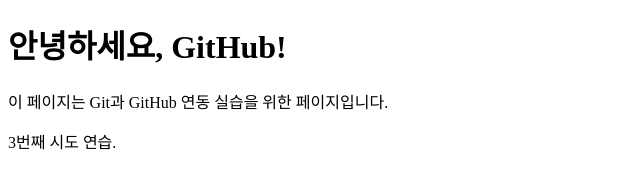
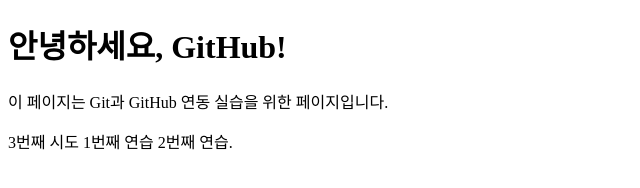
Before and after one commit to onwoochan/my-third-git-project, a plain HTML site: page index.html in a window 1280 px wide. Shown: the whole page, without its empty margins (0-640 px from the left). Drawn offline with Linux system fonts and the light colour scheme.

Commit message:
파일 수정

```diff
--- a/index.html
+++ b/index.html
@@ -8,6 +8,6 @@
 <body>
     <h1>안녕하세요, GitHub!</h1>
     <p>이 페이지는 Git과 GitHub 연동 실습을 위한 페이지입니다.</p>
-    <p>3번째 시도 연습.</p>
+    <p>3번째 시도 1번째 연습 2번째 연습.</p>
 </body>
 </html>
```
